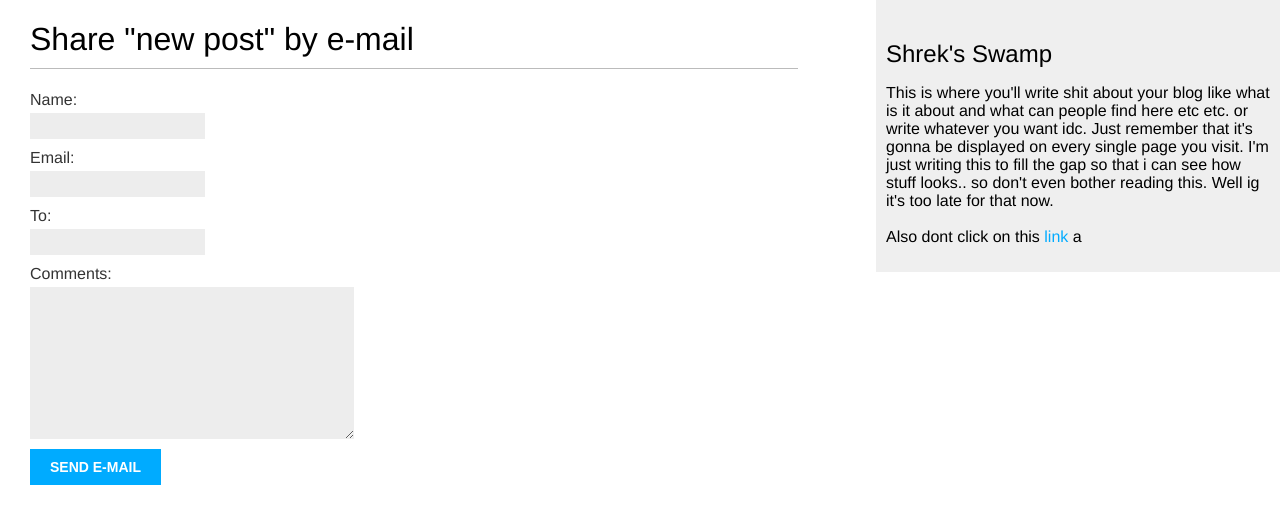
After one commit to pmasuper/lasttry, a Django app: page /4/share/ in a window 1280 px wide. The commit adds this page. Shown: the top 524 px of the page. Run offline with Django 3.2, Linux system fonts and the light colour scheme; data comes from the database, SQL or seed files in the repository.

Commit message:
Added emails

```diff
--- /dev/null
+++ b/blog/forms.py
@@ -0,0 +1,16 @@
+from django import forms
+# from .models import Comment
+
+class EmailPostForm(forms.Form):
+    name = forms.CharField(max_length=25)
+    email = forms.EmailField()
+    to = forms.EmailField()
+    comments = forms.CharField(required=False, widget=forms.Textarea)
+
+# class CommentForm(forms.ModelForm):
+#     class Meta:
+#         model = Comment
+#         fields = ('name', 'email', 'body')
+
+# class SearchForm(forms.Form):
+#     query = forms.CharField()
--- a/blog/templates/blog/post/detail.html
+++ b/blog/templates/blog/post/detail.html
@@ -9,7 +9,11 @@
     Published {{ post.publish }} by {{ post.author }}
 </p>
 {{ post.body|linebreaks }}
-
+<p>
+    <a href="{% url 'blog:post_share' post.id %}">
+        Share this post
+    </a>
+</p>
 
 
 
--- a/blog/templates/blog/post/list.html
+++ b/blog/templates/blog/post/list.html
@@ -30,5 +30,5 @@
 
 {{ post.body| truncatewords:30 | linebreaks }}
 {% endfor %}
-{% include 'pagination.html' with page=posts %}
+{% include 'pagination.html' with page=page_obj %}
 {% endblock %}
--- /dev/null
+++ b/blog/templates/blog/post/share.html
@@ -0,0 +1,19 @@
+{% extends 'blog/base.html' %}
+
+{% block title %}Share a Post{% endblock %}
+{% block content %}
+
+{% if sent %}
+    <h1>E-mail sent sucessfully</h1>
+<p>
+    "{{ post.title }}" was successfully sent to {{ form.cleaned_data.to }}
+</p>
+{% else %}
+    <h1>Share "{{ post.title }}" by e-mail</h1>
+    <form method="post">
+        {{ form.as_p }}
+        {% csrf_token %}
+        <input type="submit" value="Send E-mail">
+    </form>
+{% endif %}
+{% endblock %}
--- a/blog/urls.py
+++ b/blog/urls.py
@@ -5,6 +5,8 @@
 app_name = 'blog'
 
 urlpatterns=[
-        path('', views.post_list, name='post_list'),
+        # path('', views.post_list, name='post_list'),
+        path('', views.PostListView.as_view(), name='post_list'),
         path('<int:year>/<int:month>/<int:day>/<slug:post>/', views.post_detail, name='post_detail'),
+        path('<int:post_id>/share/', views.post_share, name='post_share'),
     ]
--- a/blog/views.py
+++ b/blog/views.py
@@ -1,6 +1,15 @@
 from django.shortcuts import render, get_object_or_404
 from .models import Post
 from django.core.paginator import Paginator, EmptyPage, PageNotAnInteger
+from django.views.generic import ListView
+from .forms import EmailPostForm
+from django.core.mail import send_mail
+
+class PostListView(ListView):
+    queryset = Post.published.all()
+    context_object_name = 'posts'
+    paginate_by = 3
+    template_name = 'blog/post/list.html'
 
 def post_list(request):
     object_list = Post.published.all()
@@ -20,3 +29,20 @@
                              publish__year=year, publish__month=month,
                              publish__day=day)
     return render(request, 'blog/post/detail.html', {'post':post})
+
+
+def post_share(request, post_id):
+    post = get_object_or_404(Post, id=post_id, status='published')
+    sent = False
+    if request.method == 'POST':
+        form = EmailPostForm(request.POST)
+        if form.is_valid():
+            cd = form.cleaned_data
+            post_url = request.build_absolute_uri(post.get_absolute_url())
+            subject = f'{cd["name"]} recommends you read' f'{post.title}'
+            message = f"Read {post.title} at {post_url}\n\n" f"{cd['name']}\'s comments: {cd['comments']}"
+            send_mail(subject, message, 'pmasuper34@gmail.com', [cd['to']])
+            sent = True
+    else:
+        form = EmailPostForm()
+    return render(request, 'blog/post/share.html', {'post': post, 'form': form, 'sent': sent})
--- a/blog_project/settings.py
+++ b/blog_project/settings.py
@@ -124,3 +124,9 @@
 STATIC_ROOT = os.path.join(BASE_DIR, 'staticfiles')
 STATIC_URL = '/static/'
 STATICFILES_STORAGE = 'whitenoise.storage.CompressedManifestStaticFilesStorage'
+
+EMAIL_HOST = 'smtp.gmail.com'
+EMAIL_POST = 587
+EMAIL_HOST_USER = 'pmasuper34@gmail.com'
+EMAIL_HOST_PASSWORD = 'persiantiger'
+EMAIL_USE_TLS = True
```
